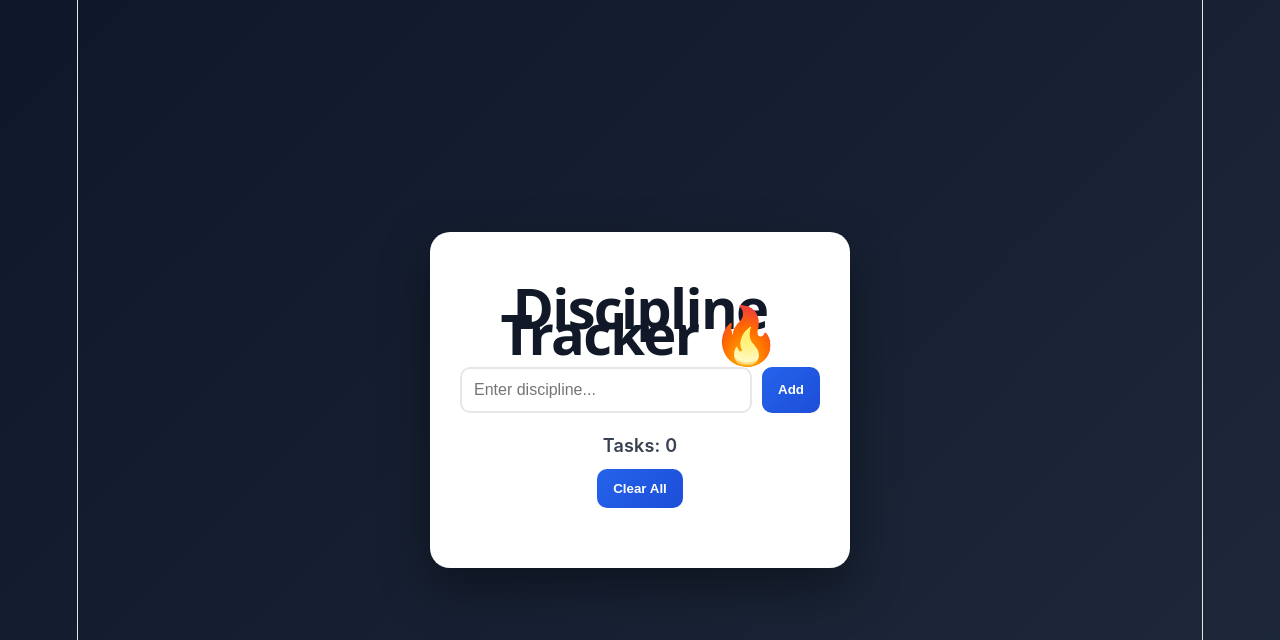
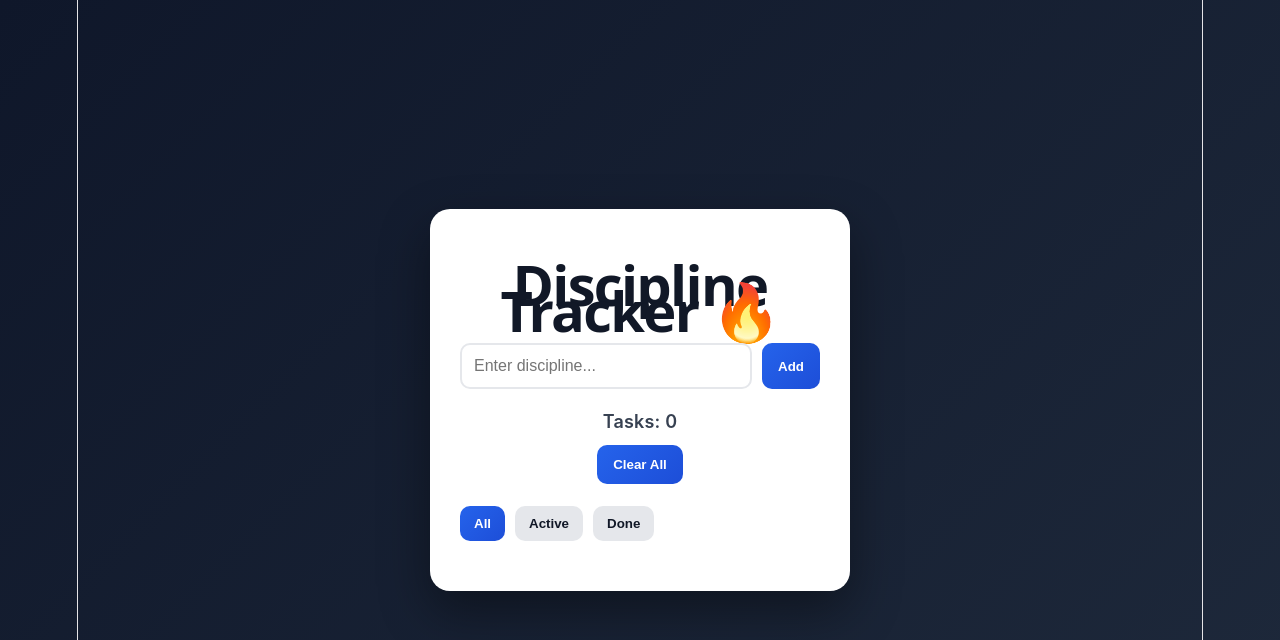
Before and after one commit to evolflow/js-journey-part-2, a React (Vite) app: page / in a window 1280 px wide. Shown: the top 640 px of the page. Built offline with nearby package versions, Linux system fonts and the light colour scheme.

Commit message:
Coding Session 26 - filters and UI

```diff
--- a/src/App.css
+++ b/src/App.css
@@ -135,3 +135,30 @@ button:active {
 .delete-btn:hover {
   transform: scale(1.2);
 }
+
+.filter-buttons {
+  display: flex;
+  gap: 10px;
+  margin-top: 12px;
+  margin-bottom: 10px;
+}
+
+.filter-btn {
+  background: #e5e7eb;
+  color: #111827;
+  padding: 10px 14px;
+  border: none;
+  border-radius: 10px;
+  cursor: pointer;
+  font-weight: 600;
+  transition: all 0.2s ease;
+}
+
+.filter-btn:hover {
+  transform: translateY(-1px);
+}
+
+.active-filter {
+  background: linear-gradient(135deg, #2563eb, #1d4ed8);
+  color: white;
+}
--- a/src/App.jsx
+++ b/src/App.jsx
@@ -9,9 +9,17 @@ function App() {
     return saved ? JSON.parse(saved) : [];
   });
 
+  const [filter, setFilter] = useState("all");
+
   useEffect(() => {
     localStorage.setItem("tasks", JSON.stringify(tasks));
   }, [tasks]);
+
+  const filteredTasks = tasks.filter((task) => {
+    if (filter === "active") return !task.done;
+    if (filter === "done") return task.done;
+    return true;
+  });
 
   return (
     <div className="app">
@@ -29,7 +37,36 @@ function App() {
           Clear All
         </button>
 
-        <DisciplineList tasks={tasks} setTasks={setTasks} />
+        <div className="filter-buttons">
+          <button
+            className={
+              filter === "all" ? "filter-btn active-filter" : "filter-btn"
+            }
+            onClick={() => setFilter("all")}
+          >
+            All
+          </button>
+
+          <button
+            className={
+              filter === "active" ? "filter-btn active-filter" : "filter-btn"
+            }
+            onClick={() => setFilter("active")}
+          >
+            Active
+          </button>
+
+          <button
+            className={
+              filter === "done" ? "filter-btn active-filter" : "filter-btn"
+            }
+            onClick={() => setFilter("done")}
+          >
+            Done
+          </button>
+        </div>
+
+        <DisciplineList tasks={filteredTasks} setTasks={setTasks} />
       </div>
     </div>
   );
```
Also changed, not shown: 1 other file (tests, documents, lock files or other folders).
